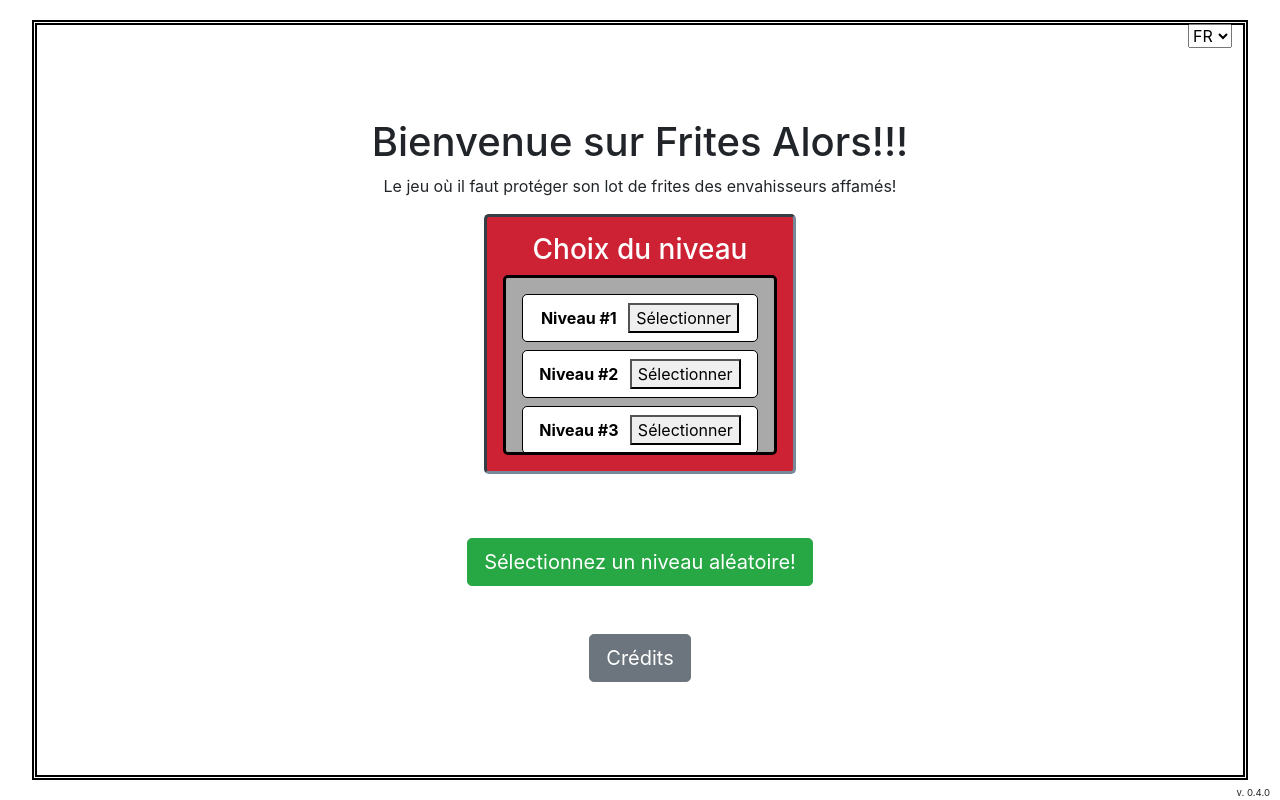
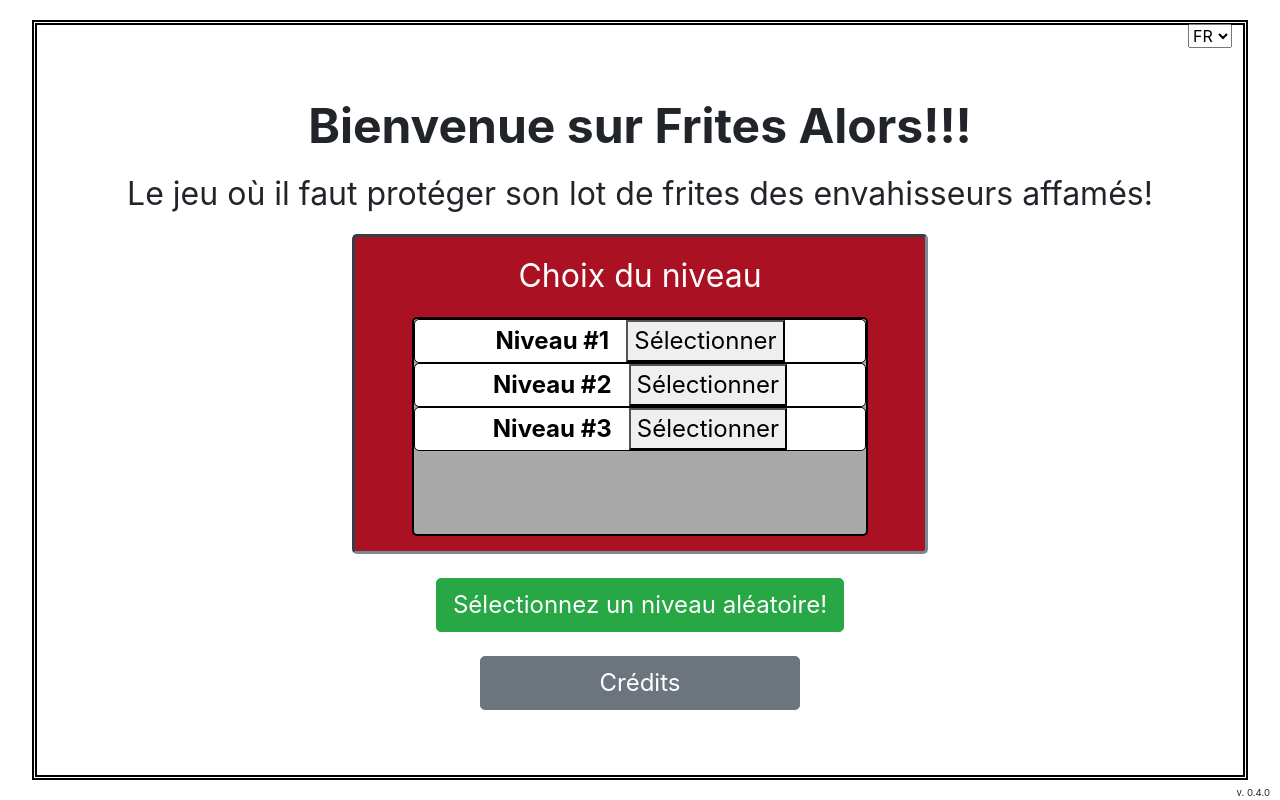
Before and after one commit to willap777/FriesThen, a PHP site: page / in a window 1280 px wide. Run offline with PHP 8.4, Linux system fonts and the light colour scheme.

Commit message:
style dynamique selon l'orientation et la taille de l'écran + traduction de l'écran difficulté

```diff
--- a/game/screens/credits.vue.js
+++ b/game/screens/credits.vue.js
@@ -8,27 +8,32 @@
       }
     },
     template : `
-          <div class="d-flex justify-content-center align-items-center">
+    <div class="d-flex justify-content-center align-items-center" style="font-size:3vmin">
       <div id="start-screen" class="text-center">
         <div>
           <b>{{ text.createdBy }}</b><br />
           Patrick G. Leblanc
         </div><br/>
+
         <div>
           <b>{{ text.devs }}</b><br />
-                  </div>
           Patrick G. Leblanc<br />
           William Lapierre<br />
           Xavier Bégin
-                  <div><br/>
+        </div><br>
+
+        <div>
           <b>{{ text.graphics }}</b><br />
           William Lapierre
         </div><br />
+
         <div>
           <b>{{ text.thanks }}</b> <br />
           Discord Anime-Ultime
         </div><br />
-		  <btn-return-home class="mt-5 mt-sm-2"></btn-return-home>
+
+        <btn-return-home style="margin:3vmin"></btn-return-home>
+
       </div>
     </div>`
   }
--- a/game/views/commandLifeTile.vue.js
+++ b/game/views/commandLifeTile.vue.js
@@ -26,7 +26,7 @@
 			else
 				cls +=  "col-3 h-50";
 
-			cls += ' text-right bg-light rounded border border primary';
+			cls += ' text-right';
 			return cls;
 		}
 	},
--- a/game/views/commandsGeneral.vue.js
+++ b/game/views/commandsGeneral.vue.js
@@ -3,54 +3,19 @@
 
 import Opponent from '../opponents/opponent.js';
 import commandLifeTile from './commandLifeTile.vue.js';
+import onresizeClass from '../mixins/onresizeClass.js';
 
 export default {
+	mixins:[onresizeClass],
     data: function (){
 	return{
 	    iGame: Game,
 	    wave: Wave,
-            game : Game.state,
-		text: Game.locale.text,
-		isHorizontal:window.screen.width/window.screen.height>1,
-		commandClass:this.getCommandClass(window.screen.width/window.screen.height>1),
-		commandsHeaderClass:this.getCommandsHeaderClass(window.screen.width/window.screen.height>1)
+		game : Game.state,
+		text: Game.locale.text
       }
 	},
-	created(){
-		window.addEventListener("resize", this.handleChange);
-	},
-	destroyed(){
-		window.removeEventListener("resize", this.handleChange);
-	},
 	methods:{
-
-		handleChange(){
-			let isHorizontal=window.screen.width/window.screen.height>1;
-			this.isHorizontal=isHorizontal;
-			this.commandClass=this.getCommandClass(isHorizontal);
-			this.commandsHeaderClass=this.getCommandsHeaderClass(isHorizontal);
-		},
-		getCommandClass:function(isHorizontal){
-			let cls=""
-			if(isHorizontal)
-				cls += "col-6 h-25";
-			else
-				cls +=  "col-3 h-50";
-
-			cls += ' d-flex justify-content-center align-items-center bg-light rounded border border primary';
-			return cls;
-		},
-		getCommandsHeaderClass:function(isHorizontal){
-			let cls=""
-			if(isHorizontal)
-				cls += "col-12 h-25";
-			else
-				cls +=  "col-3 h-50";
-
-			cls += ' d-flex justify-content-center align-items-center bg-dark text-white';
-			return cls;
-		},
-
 		play : function(){
 			if(this.game.paused){
 				var g = this.game;
--- a/game/views/commandsItem.vue.js
+++ b/game/views/commandsItem.vue.js
@@ -1,54 +1,20 @@
 import {Game} from '../lib/game.js';
 
 import commandLifeTile from './commandLifeTile.vue.js';
+import onresizeClass from '../mixins/onresizeClass.js';
 
 export default {
+	mixins:[onresizeClass],
     data: function (){
       return{
-		text : Game.locale.text,
-		isHorizontal:window.screen.width/window.screen.height>1,
-		commandClass:this.getCommandClass(window.screen.width/window.screen.height>1),
-		commandsHeaderClass:this.getCommandsHeaderClass(window.screen.width/window.screen.height>1)
+		text : Game.locale.text
       }
-	},
-	created(){
-		window.addEventListener("resize", this.handleChange);
-	},
-	destroyed(){
-		window.removeEventListener("resize", this.handleChange);
 	},
     components:{
 	lifeTile: commandLifeTile
 	},
     methods:{
-		defense : function(){ return Game.state.defenses[Game.state.selectedTile]; },
-
-		handleChange(){
-			let isHorizontal=window.screen.width/window.screen.height>1;
-			this.isHorizontal=isHorizontal;
-			this.commandClass=this.getCommandClass(isHorizontal);
-			this.commandsHeaderClass=this.getCommandsHeaderClass(isHorizontal);
-		},
-		getCommandClass:function(isHorizontal){
-			let cls=""
-			if(isHorizontal)
-				cls += "col-6 h-25";
-			else
-				cls +=  "col-3 h-50";
-
-			cls += ' d-flex justify-content-center align-items-center bg-light rounded border border primary';
-			return cls;
-		},
-		getCommandsHeaderClass:function(isHorizontal){
-			let cls=""
-			if(isHorizontal)
-				cls += "col-12 h-25";
-			else
-				cls +=  "col-3 h-50";
-
-			cls += ' d-flex justify-content-center align-items-center bg-dark text-white';
-			return cls;
-		}
+		defense : function(){ return Game.state.defenses[Game.state.selectedTile]; }
     },
     template: `
 	<div>
--- a/game/views/commandsLast.vue.js
+++ b/game/views/commandsLast.vue.js
@@ -2,57 +2,23 @@
 import {Wave} from '../lib/wave.js';
 
 import commandLifeTile from './commandLifeTile.vue.js';
+import onresizeClass from '../mixins/onresizeClass.js';
 
 export default  {
+	mixins:[onresizeClass],
     data: function (){
       return{
-   	  text : Game.locale.text,
-		game : Game.state,
-		isHorizontal:window.screen.width/window.screen.height>1,
-		commandClass:this.getCommandClass(window.screen.width/window.screen.height>1),
-		commandsHeaderClass:this.getCommandsHeaderClass(window.screen.width/window.screen.height>1)
+   	  	text : Game.locale.text,
+		game : Game.state
       }
 	},
-	created(){
-		window.addEventListener("resize", this.handleChange);
-	},
-	destroyed(){
-		window.removeEventListener("resize", this.handleChange);
-	},
     methods:{
-
 		loseLife: function(){
 			this.game.frites--;
 			if(this.game.frites <= 0){
-					Wave.start(Game.state);
-					Game.state.screen='game-over';
+				Wave.start(Game.state);
+				Game.state.screen='game-over';
 			}
-		},
-		handleChange(){
-			let isHorizontal=window.screen.width/window.screen.height>1;
-			this.isHorizontal=isHorizontal;
-			this.commandClass=this.getCommandClass(isHorizontal);
-			this.commandsHeaderClass=this.getCommandsHeaderClass(isHorizontal);
-		},
-		getCommandClass:function(isHorizontal){
-			let cls=""
-			if(isHorizontal)
-				cls += "col-6 h-25";
-			else
-				cls +=  "col-3 h-50";
-
-			cls += ' d-flex justify-content-center align-items-center bg-light rounded border border primary';
-			return cls;
-		},
-		getCommandsHeaderClass:function(isHorizontal){
-			let cls=""
-			if(isHorizontal)
-				cls += "col-12 h-25";
-			else
-				cls +=  "col-3 h-50";
-
-			cls += ' d-flex justify-content-center align-items-center bg-dark text-white';
-			return cls;
 		}
     },
     components:{
--- a/game/views/commandsPath.vue.js
+++ b/game/views/commandsPath.vue.js
@@ -1,23 +1,16 @@
 import {Game} from '../lib/game.js';
 
 import commandLifeTile from './commandLifeTile.vue.js';
+import onresizeClass from '../mixins/onresizeClass.js';
 
 export default  {
+	mixins:[onresizeClass],
     data: function (){
       return{
 		iGame : Game,
 		game:Game.state,
-		text : Game.locale.text,
-		isHorizontal:window.screen.width/window.screen.height>1,
-		commandClass:this.getCommandClass(window.screen.width/window.screen.height>1),
-		commandsHeaderClass:this.getCommandsHeaderClass(window.screen.width/window.screen.height>1)
+		text : Game.locale.text
       }
-	},
-	created(){
-		window.addEventListener("resize", this.handleChange);
-	},
-	destroyed(){
-		window.removeEventListener("resize", this.handleChange);
 	},
 	methods:{
 		rainCooldownStyle:function(){
@@ -30,32 +23,6 @@
 				height:barHeight+'%',
 				width:'100%'
 			}
-		},
-		handleChange(){
-			let isHorizontal=window.screen.width/window.screen.height>1;
-			this.isHorizontal=isHorizontal;
-			this.commandClass=this.getCommandClass(isHorizontal);
-			this.commandsHeaderClass=this.getCommandsHeaderClass(isHorizontal);
-		},
-		getCommandClass:function(isHorizontal){
-			let cls=""
-			if(isHorizontal)
-				cls += "col-6 h-25";
-			else
-				cls +=  "col-3 h-50";
-
-			cls += ' d-flex justify-content-center align-items-center bg-light rounded border border primary';
-			return cls;
-		},
-		getCommandsHeaderClass:function(isHorizontal){
-			let cls=""
-			if(isHorizontal)
-				cls += "col-12 h-25";
-			else
-				cls +=  "col-3 h-50";
-
-			cls += ' d-flex justify-content-center align-items-center bg-dark text-white';
-			return cls;
 		}
 	},
 
--- a/game/views/commandsSelected.vue.js
+++ b/game/views/commandsSelected.vue.js
@@ -1,50 +1,15 @@
 import {Game} from '../lib/game.js';
 
 import commandLifeTile from './commandLifeTile.vue.js';
+import onresizeClass from '../mixins/onresizeClass.js';
 
 export default  {
+	mixins:[onresizeClass],
     data: function (){
       return{
 	  	iGame : Game,
-		text : Game.locale.text,
-		isHorizontal:window.screen.width/window.screen.height>1,
-		commandClass:this.getCommandClass(window.screen.width/window.screen.height>1),
-		commandsHeaderClass:this.getCommandsHeaderClass(window.screen.width/window.screen.height>1)
+		text : Game.locale.text
       }
-	},
-	created(){
-		window.addEventListener("resize", this.handleChange);
-	},
-	destroyed(){
-		window.removeEventListener("resize", this.handleChange);
-	},
-	methods:{
-		handleChange(){
-			let isHorizontal=window.screen.width/window.screen.height>1;
-			this.isHorizontal=isHorizontal;
-			this.commandClass=this.getCommandClass(isHorizontal);
-			this.commandsHeaderClass=this.getCommandsHeaderClass(isHorizontal);
-		},
-		getCommandClass:function(isHorizontal){
-			let cls=""
-			if(isHorizontal)
-				cls += "col-6 h-25";
-			else
-				cls +=  "col-3 h-50";
-
-			cls += ' d-flex justify-content-center align-items-center bg-light rounded border border primary';
-			return cls;
-		},
-		getCommandsHeaderClass:function(isHorizontal){
-			let cls=""
-			if(isHorizontal)
-				cls += "col-12 h-25";
-			else
-				cls +=  "col-3 h-50";
-
-			cls += ' d-flex justify-content-center align-items-center bg-dark text-white';
-			return cls;
-		}
 	},
     components:{
 	lifeTile: commandLifeTile
--- a/style.css
+++ b/style.css
@@ -47,11 +47,6 @@
 	height:100%;
 }
 
-#commands-box div div
-{
-	height:50%;
-}
-
 #play-box > div{
 	background:white;
 	height:calc(13.5vmin - 1px);
@@ -59,8 +54,17 @@
 	margin:auto;
 }
 
-#commands-box div div:active{
-	background:#ccc;
+#commands-box div div.bg-dark{
+	font-size:3vmin;
+	font-weight:bold;
+}
+
+#commands-box div div:not(.bg-dark){
+	border-radius:10px;
+	background-image:linear-gradient(lightcyan,white);
+	border: 3px inset #227;
+	font-size:2vmin;
+	cursor: pointer;
 }
 
 .pathTile{
@@ -134,32 +138,30 @@
 	pointer-events: none;
 }
 
-#map-selection{
+#map_selection{
 	color:white;
-	margin:2vh;
-	padding:2vh;
-	background:	#c23;
-	display:inline-block;
+	background:	#a12;
+	display:inline-flex;
+	flex-direction: column;
+	justify-content: center;
+	align-items: center;
+	margin:auto;
 	border:3px inset lightslategray;
 	border-radius:5px;
 }
 
-.map-option{
+.map_option{
 	color:black;
-	margin:1vh;
-	padding:1vh 2vh;
 	background:white;
 	border:1px solid black;
 	border-radius:5px;
 }
 
-.map-container{
-	padding:1vh;
+#map_container{
 	background:darkgrey;
 	overflow-y: auto;
-	max-height:180px;
 	border-radius:5px;
-	border:3px solid black;
+	border:2px solid black;
 }
 
 #fry-count{
```
Also changed, not shown: game/locale/empty.js (+19 -5 lines), game/mixins/onresizeClass.js (added, +45 -0 lines), game/screens/start.vue.js (+58 -11 lines). Lines whose indentation alone changed are shown as unchanged.
